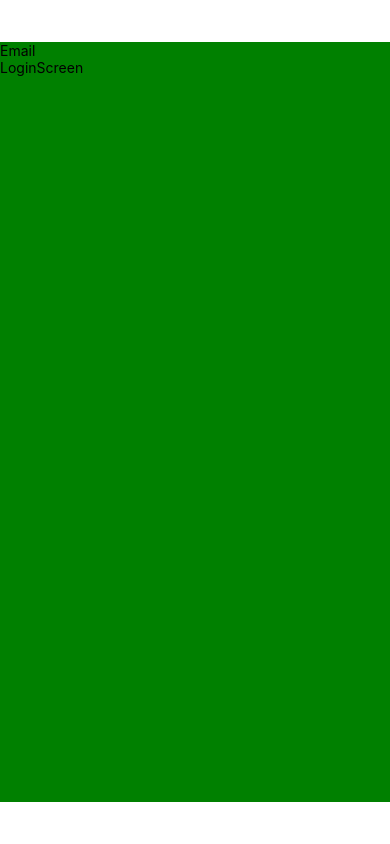
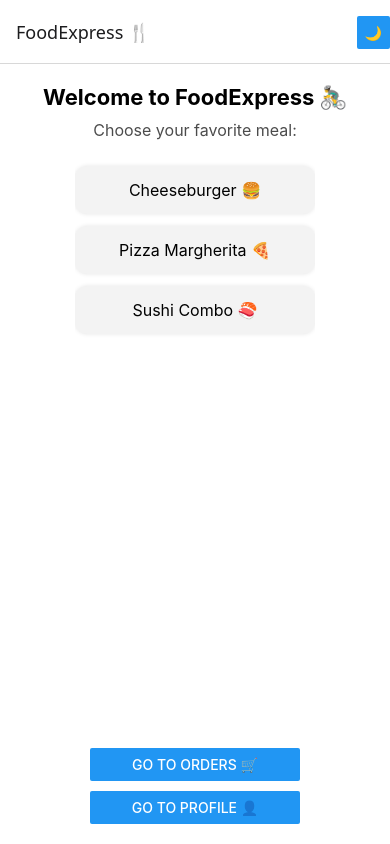
Before and after one commit to arbnortasholli/food_delivery_app, a React Native app: screen /Main in a window 390 px wide. Built offline with nearby package versions, Linux system fonts and the light colour scheme.

Commit message:
ndryshime strukturale dhe formulimi i kodit baz te aplikacionit

```diff
--- a/App.js
+++ b/App.js
@@ -1,21 +1,46 @@
-import { StatusBar } from 'expo-status-bar';
-import { StyleSheet, Text, View } from 'react-native';
-import LoginScreen from './screens/loginscreen';
+
+import React from 'react';
+import { Button } from 'react-native';
+import { NavigationContainer } from '@react-navigation/native';
+import { createNativeStackNavigator } from '@react-navigation/native-stack';
+import MainPage from './screens/MainPage';
+import OrderPage from './screens/OrderPage';
+import ProfilePage from './screens/ProfilePage';
+import { ThemeProvider, useTheme } from './theme/ThemeContext';
+
+const Stack = createNativeStackNavigator();
+
+function AppNavigator() {
+  const { isDark, toggleTheme, colors } = useTheme();
+
+  return (
+    <NavigationContainer>
+      <Stack.Navigator>
+        <Stack.Screen
+          name="Main"
+          component={MainPage}
+          options={{
+            title: 'FoodExpress 🍴',
+            headerRight: () => (
+              <Button
+                onPress={toggleTheme}
+                title={isDark ? '☀️' : '🌙'}
+                color={colors.primary}
+              />
+            ),
+          }}
+        />
+        <Stack.Screen name="Order" component={OrderPage} options={{ title: 'Your Orders 🛒' }} />
+        <Stack.Screen name="Profile" component={ProfilePage} options={{ title: 'Your Profile 👤' }} />
+      </Stack.Navigator>
+    </NavigationContainer>
+  );
+}
 
 export default function App() {
   return (
-    <View style={styles.container}>
-      <StatusBar style="auto" />
-      <LoginScreen />
-    </View>
+    <ThemeProvider>
+      <AppNavigator />
+    </ThemeProvider>
   );
 }
-
-const styles = StyleSheet.create({
-  container: {
-    flex: 1,
-    backgroundColor: '#fff',
-    alignItems: 'center',
-    justifyContent: 'center',
-  },
-});
--- a/index.js
+++ b/index.js
@@ -1,5 +1,4 @@
 import { registerRootComponent } from 'expo';
-
 import App from './App';
 
 // registerRootComponent calls AppRegistry.registerComponent('main', () => App);
--- a/package.json
+++ b/package.json
@@ -9,11 +9,15 @@
     "web": "expo start --web"
   },
   "dependencies": {
+    "@react-navigation/native": "^7.1.18",
+    "@react-navigation/native-stack": "^7.3.28",
     "expo": "~54.0.13",
     "expo-status-bar": "~3.0.8",
     "nativewind": "^4.2.1",
     "react": "19.1.0",
     "react-native": "0.81.4",
+    "react-native-safe-area-context": "~5.6.0",
+    "react-native-screens": "~4.16.0",
     "tailwindcss": "^3.4.18"
   },
   "private": true
--- /dev/null
+++ b/screens/MainPage.js
@@ -0,0 +1,56 @@
+import React from 'react';
+import { View, Text, FlatList, TouchableOpacity, Button } from 'react-native';
+import { useTheme } from '../theme/ThemeContext';
+
+
+
+export default function MainPage({ navigation }) {
+  const { colors } = useTheme();
+
+  const foods = [
+    { id: '1', name: 'Cheeseburger 🍔' },
+    { id: '2', name: 'Pizza Margherita 🍕' },
+    { id: '3', name: 'Sushi Combo 🍣' },
+  ];
+
+  return (
+    <View style={{ flex: 1, backgroundColor: colors.background, alignItems: 'center', padding: 20 }}>
+      <Text style={{ fontSize: 22, fontWeight: 'bold', color: colors.text, marginBottom: 10 }}>
+        Welcome to FoodExpress 🚴‍♂️
+      </Text>
+      <Text style={{ fontSize: 16, color: colors.text, opacity: 0.7, marginBottom: 20 }}>
+        Choose your favorite meal:
+      </Text>
+
+      <FlatList
+        data={foods}
+        keyExtractor={(item) => item.id}
+        renderItem={({ item }) => (
+          <TouchableOpacity
+            onPress={() => alert(`Added ${item.name} to cart!`)}
+            style={{
+              backgroundColor: colors.card,
+              padding: 14,
+              marginVertical: 6,
+              borderRadius: 12,
+              width: 240,
+              alignItems: 'center',
+              shadowColor: '#000',
+              shadowOpacity: 0.1,
+              shadowRadius: 4,
+              elevation: 3,
+            }}
+          >
+            <Text style={{ fontSize: 16, color: colors.text }}>{item.name}</Text>
+          </TouchableOpacity>
+        )}
+      />
+
+      <View style={{ marginTop: 30, width: '60%' }}>
+        <Button color={colors.primary} title="Go to Orders 🛒" onPress={() => navigation.navigate('Order')} />
+        <View style={{ marginTop: 10 }} />
+        <Button color={colors.accent} title="Go to Profile 👤" onPress={() => navigation.navigate('Profile')} />
+      </View>
+    </View>
+  );
+}
--- /dev/null
+++ b/screens/OrderPage.js
@@ -0,0 +1,42 @@
+import React, { useState } from 'react';
+import { View, Text, FlatList, Button } from 'react-native';
+import { useTheme } from '../theme/ThemeContext';
+
+
+export default function OrderPage({ navigation }) {
+  const { colors } = useTheme();
+  const [orders] = useState([
+    { id: '1', name: 'Pizza Margherita 🍕', status: 'Delivered' },
+    { id: '2', name: 'Cheeseburger 🍔', status: 'Preparing' },
+  ]);
+
+  return (
+    <View style={{ flex: 1, backgroundColor: colors.background, alignItems: 'center', paddingTop: 30 }}>
+      <Text style={{ fontSize: 22, fontWeight: 'bold', color: colors.text, marginBottom: 10 }}>Your Orders</Text>
+
+      <FlatList
+        data={orders}
+        keyExtractor={(item) => item.id}
+        renderItem={({ item }) => (
+          <View
+            style={{
+              backgroundColor: colors.card,
+              padding: 14,
+              marginVertical: 6,
+              borderRadius: 12,
+              width: 240,
+              alignItems: 'center',
+            }}
+          >
+            <Text style={{ fontSize: 16, color: colors.text }}>{item.name}</Text>
+            <Text style={{ color: colors.text, opacity: 0.7 }}>Status: {item.status}</Text>
+          </View>
+        )}
+      />
+
+      <View style={{ marginTop: 20 }}>
+        <Button color={colors.primary} title="Back to Menu 🍽️" onPress={() => navigation.navigate('Main')} />
+      </View>
+    </View>
+  );
+}
--- /dev/null
+++ b/screens/ProfilePage.js
@@ -0,0 +1,40 @@
+import React, { useState } from 'react';
+import { View, Text, TextInput, Button } from 'react-native';
+import { useTheme } from '../theme/ThemeContext';
+
+
+export default function ProfilePage({ navigation }) {
+  const { colors } = useTheme();
+  const [name, setName] = useState('John Doe');
+
+  return (
+    <View style={{ flex: 1, backgroundColor: colors.background, alignItems: 'center', justifyContent: 'center', padding: 20 }}>
+      <Text style={{ fontSize: 22, fontWeight: 'bold', color: colors.text, marginBottom: 10 }}>Profile 👤</Text>
+      <Text style={{ fontSize: 16, color: colors.text, opacity: 0.8, marginBottom: 20 }}>
+        Welcome back, {name}!
+      </Text>
+
+      <TextInput
+        placeholder="Update your name..."
+        placeholderTextColor={colors.text + '80'}
+        value={name}
+        onChangeText={setName}
+        style={{
+          borderWidth: 1,
+          borderColor: colors.primary,
+          borderRadius: 8,
+          padding: 10,
+          width: 220,
+          color: colors.text,
+          marginBottom: 20,
+          backgroundColor: colors.card,
+        }}
+      />
+
+      <Button color={colors.primary} title="Save Changes 💾" onPress={() => alert('Profile updated!')} />
+      <View style={{ marginTop: 20 }}>
+        <Button color={colors.accent} title="Back to Main 🏠" onPress={() => navigation.navigate('Main')} />
+      </View>
+    </View>
+  );
+}
--- /dev/null
+++ b/theme/ThemeContext.js
@@ -0,0 +1,19 @@
+import React, { createContext, useContext, useState } from 'react';
+
+const ThemeContext = createContext();
+
+export const ThemeProvider = ({ children }) => {
+  const [isDarkMode, setIsDarkMode] = useState(false);
+
+  const colors = isDarkMode
+    ? { background: '#121212', text: '#FFFFFF', card: '#1E1E1E' }
+    : { background: '#FFFFFF', text: '#000000', card: '#F3F3F3' };
+
+  return (
+    <ThemeContext.Provider value={{ colors, isDarkMode, setIsDarkMode }}>
+      {children}
+    </ThemeContext.Provider>
+  );
+};
+
+export const useTheme = () => useContext(ThemeContext);
```
Also changed, not shown: theme/index.js (deleted), 1 other file (tests, documents, lock files or other folders).
